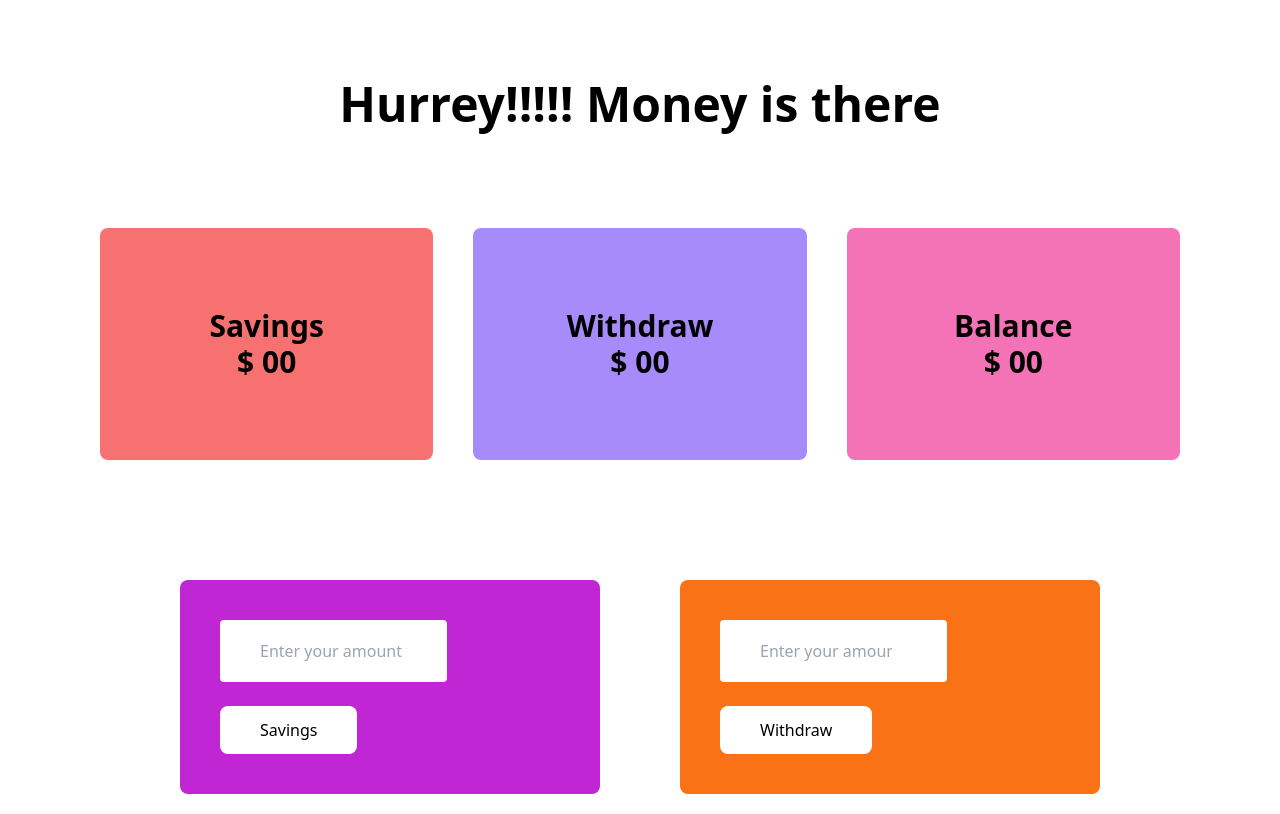
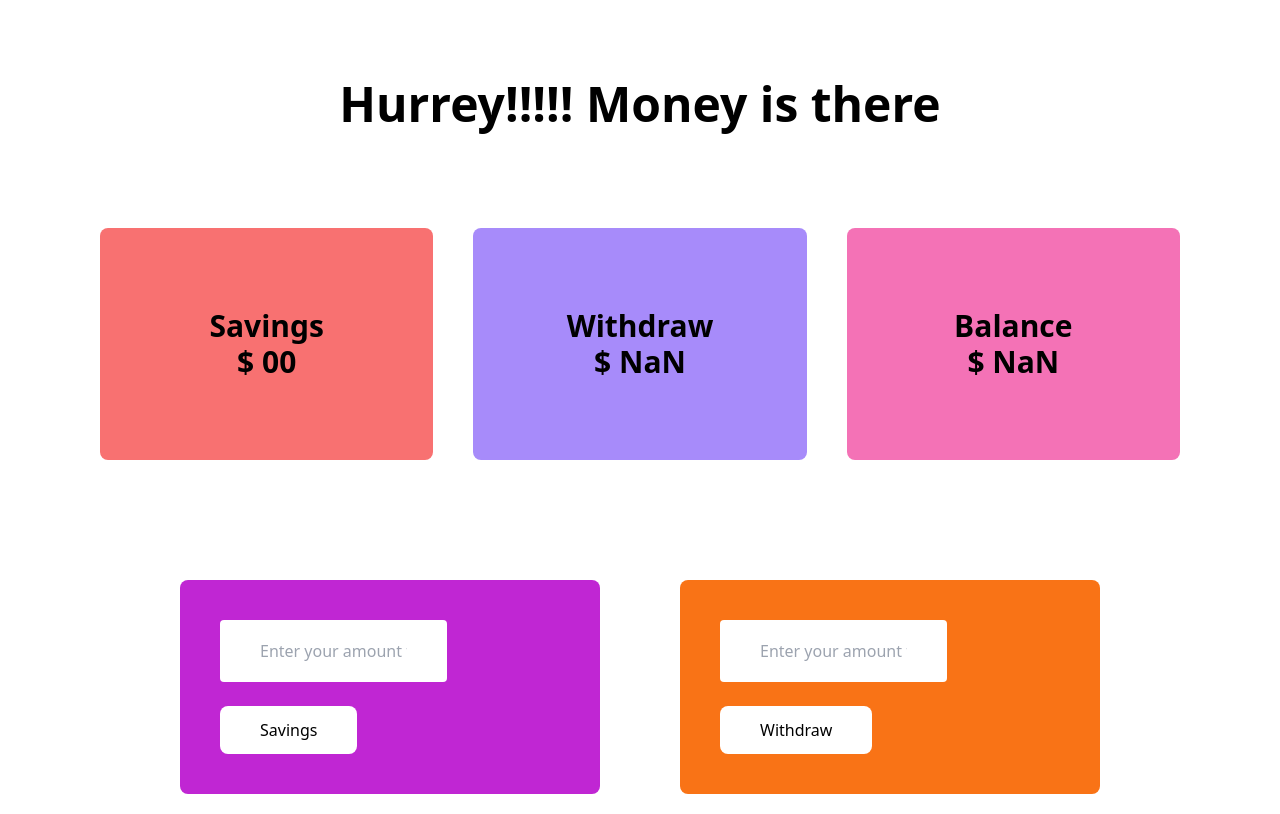
Before and after one commit to bedesignermonir/abc-bank, a plain HTML site: page bank.html in a window 1280 px wide. Both pictures are taken after a click on the button "Withdraw". Drawn offline with nearby package versions, Linux system fonts and the light colour scheme.

Commit message:
withdraw added success

```diff
--- a/bank.html
+++ b/bank.html
@@ -19,11 +19,11 @@
         </div>
         <div class="bg-violet-400 w-4/12 m-5 text-center text-3xl font-bold py-20 rounded-lg">
             <h3>Withdraw</h3>
-            <h1>$ <span>00</span> </h1>
+            <h1>$ <span id="withdraw-display">00</span> </h1>
         </div>
         <div class="bg-pink-400 w-4/12 m-5 text-center text-3xl font-bold py-20 rounded-lg">
             <h3>Balance</h3>
-            <h1>$ <span id="total-balance">00</span> </h1>
+            <h1>$ <span id="total-balance">100</span> </h1>
         </div>
     </section>
 
@@ -41,7 +41,7 @@
 
         <div id="" class="bg-orange-500 p-10 mt-20 w-10/12 rounded-lg mt-auto">
 
-            <input id="withdraw" class="px-10 py-5 rounded w-8/12 mx-auto h-2/6" type="number"
+            <input id="withdraw" class="px-10 py-5 rounded w-8/12 mx-auto h-2/6" type="text"
                 placeholder="Enter your amount for Withdraw">
             <br> <br>
             <button id="withdraw-btn" class="hover:bg-sky-400 bg-white py-3 px-10 rounded-lg">Withdraw</button>
@@ -57,6 +57,7 @@
 
 
     <script src="js/deposit.js"></script>
+    <script src="js/winthdraw.js"></script>
 </body>
 
 </html>
--- /dev/null
+++ b/js/winthdraw.js
@@ -0,0 +1,35 @@
+document.getElementById('withdraw-btn').addEventListener('click', function () {
+    // get the input value
+    const withdrawValue = document.getElementById('withdraw');
+    const withdrawValueNum = parseFloat(withdrawValue.value);
+
+
+    // get the html value
+    const withdrawDisplay = document.getElementById('withdraw-display');
+    const withdrawDisplayNum = parseFloat(withdrawDisplay.innerText);
+
+    // add the value
+    const addWithdraw = withdrawDisplayNum + withdrawValueNum;
+
+    // show the display
+    withdrawDisplay.innerText = addWithdraw;
+
+
+
+    // get the total balance
+    const totalBalance = document.getElementById('total-balance');
+    const totalBalanceNum = parseFloat(totalBalance.innerText);
+    const countTotalBalance = totalBalanceNum - withdrawValueNum;
+
+
+    // show the total balance
+    totalBalance.innerText = countTotalBalance;
+
+
+    // blank the box
+    withdrawValue.value = '';
+
+
+
+
+})
```
